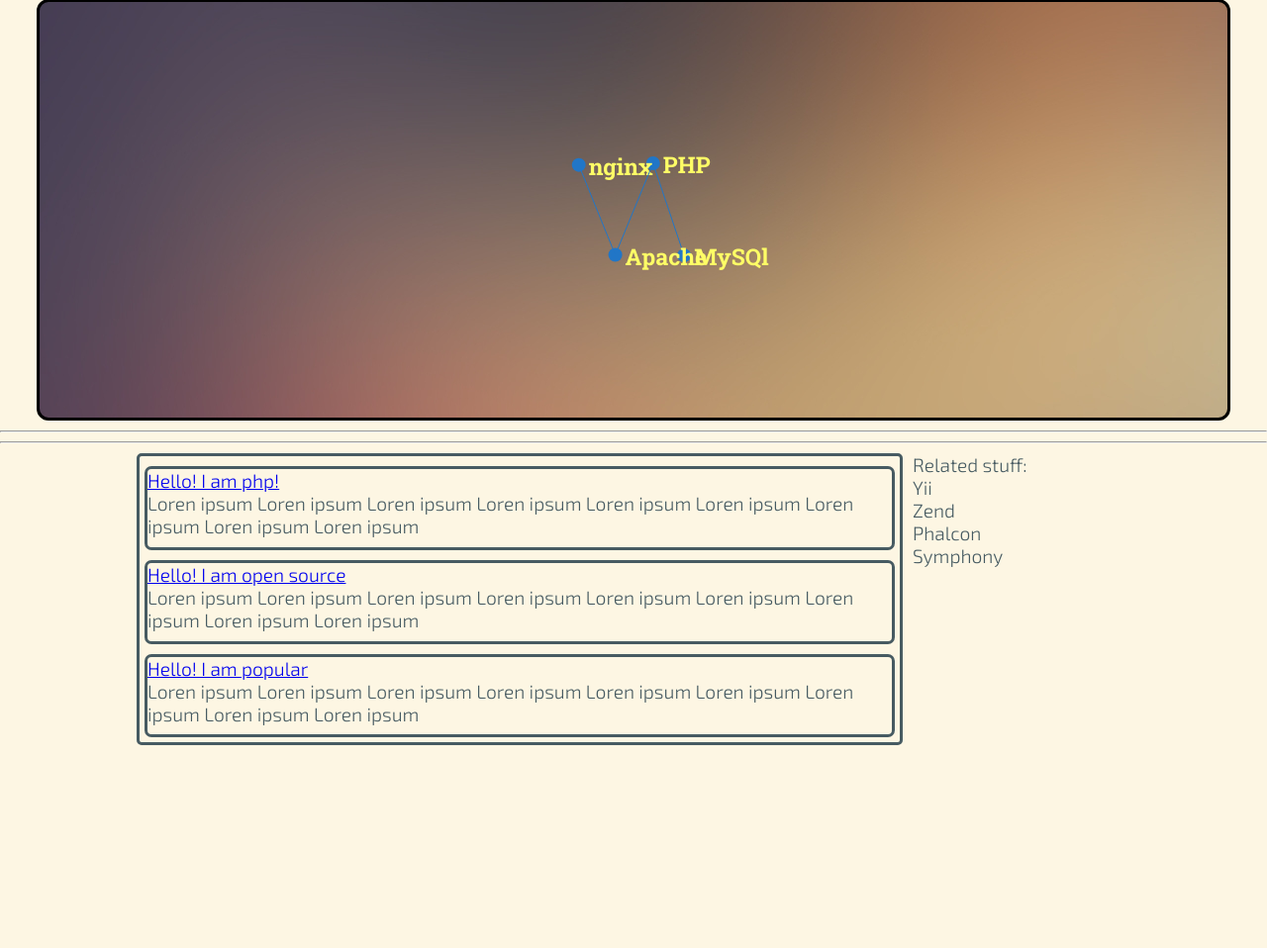
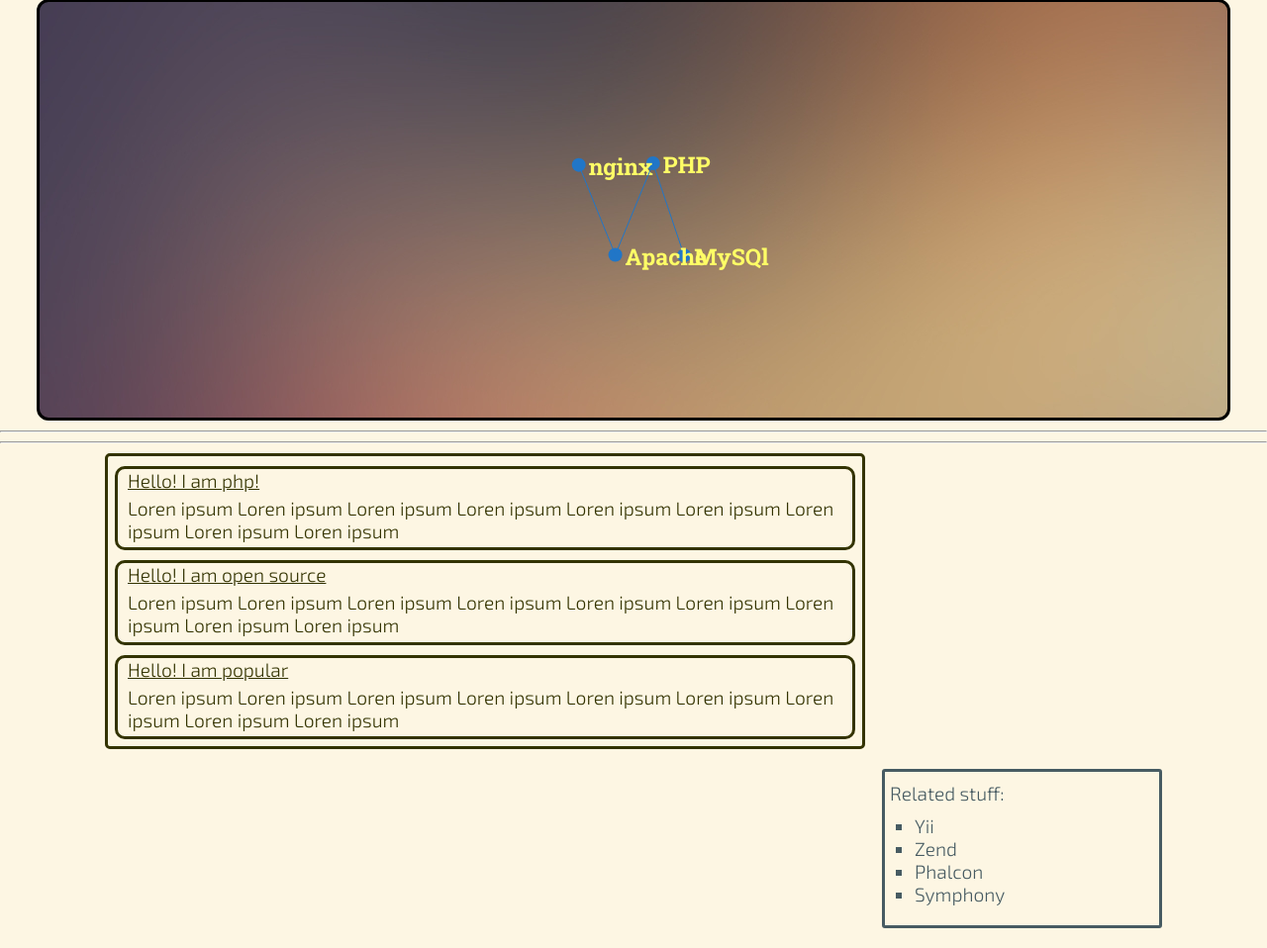
Before and after one commit to tanmayrajani/tanmayrajani.github.io, a PHP site: page /d3-demo/index2.html in a window 1280 px wide. Shown: the part 44-1002 px from the top of the page at 99% size. Before the commit the page ends 797 px from the top, so only its background shows below. Run offline with PHP 8.4, Linux system fonts and the light colour scheme.

Commit message:
more html css

```diff
--- a/d3-demo/base.css
+++ b/d3-demo/base.css
@@ -47,7 +47,7 @@ p {
 }
 
 .container {
-  width: 80%;
+  width: 85%;
   max-width: 1200px;
   margin: 0 auto;
   margin-top:10px;
--- a/d3-demo/index2.html
+++ b/d3-demo/index2.html
@@ -27,8 +27,8 @@
       </div><!-- Three article links over!!! -->
 
     </div>
-    <div class="right-col">
-      <ul class="lists">Related stuff:
+    <div class="right-col"><span>Related stuff:</span>
+      <ul class="lists">
         <li class="item">Yii</li>
         <li class="item">Zend</li>
         <li class="item">Phalcon</li>
--- a/d3-demo/style22.css
+++ b/d3-demo/style22.css
@@ -5,22 +5,40 @@
 }
 #graph { width:1200px;height:420px; border:3px solid black;border-radius:12px; margin:auto; background-image: url("1344899.jpg") ; margin-top: 10px; }
 .main{
-	width: 75%;
+	width: 70%;
+	color: #333300;
 	margin: 0 10px 20px 10px;
 	border: solid;
 	border-radius: 5px;
 	float: left;
 }
 .article-div{
-	margin: 10px 5px 5px 5px;
+	margin: 10px 7px 7px 7px;
 	border: solid;
-	border-radius: 7px;
+	border-radius: 10px;
 }
-.
+.article-title{
+	margin: 5px 0 5px 10px;
+	color: inherit;
+}
+.article-title:hover{
+	font-size: 1.0156em;
+	font-weight: 600;
+
+}
+.description{
+	margin: 5px 0 5px 10px;
+}
 .right-col{
 	width: 25%;
 	float: right;
 	margin: 0 10px 20px 10px;
+	padding: 10px 0 20px 5px;
 	border: solid;
 	border-radius: 3px;
 }
+.lists{
+	list-style: square;
+	padding-left: 25px;
+	padding-top: 10px;
+}
```
